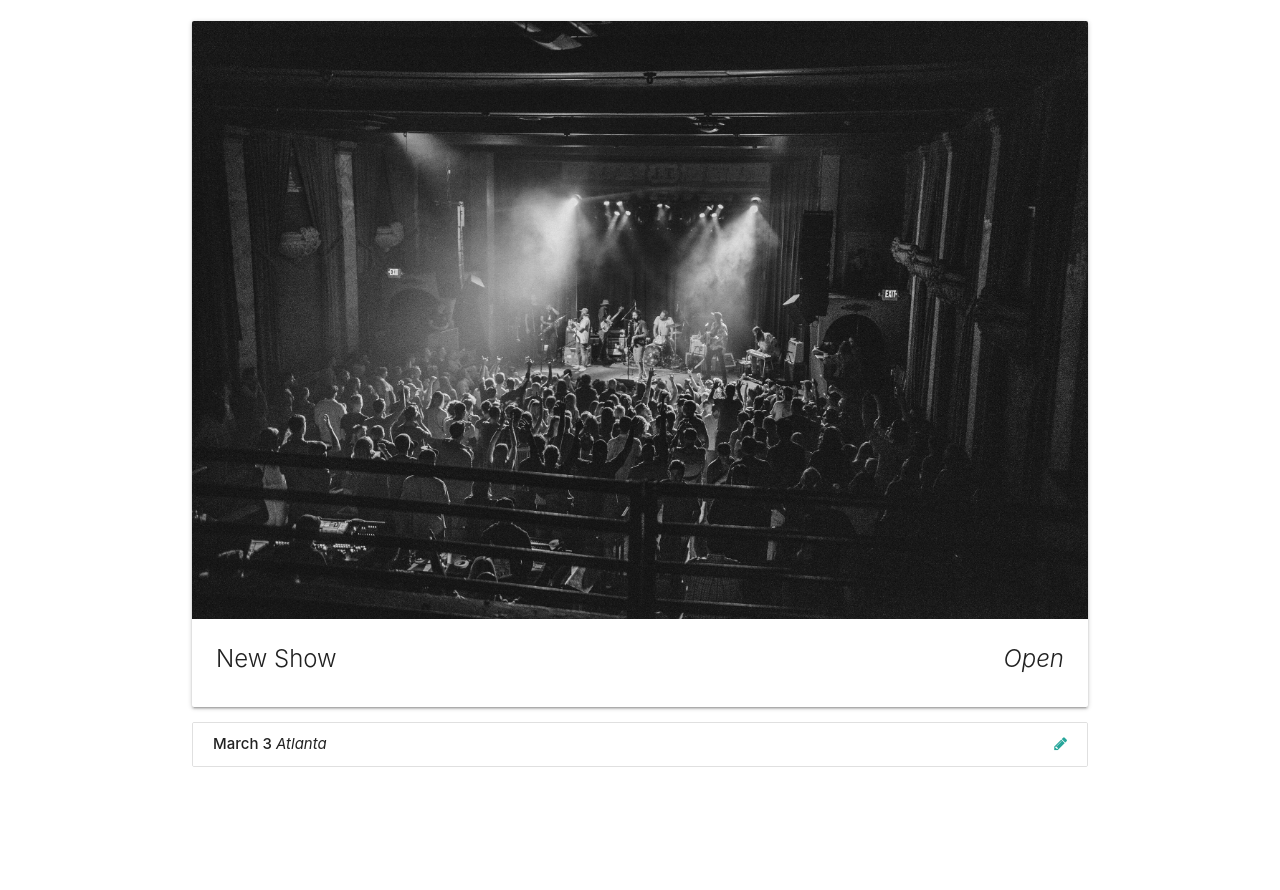
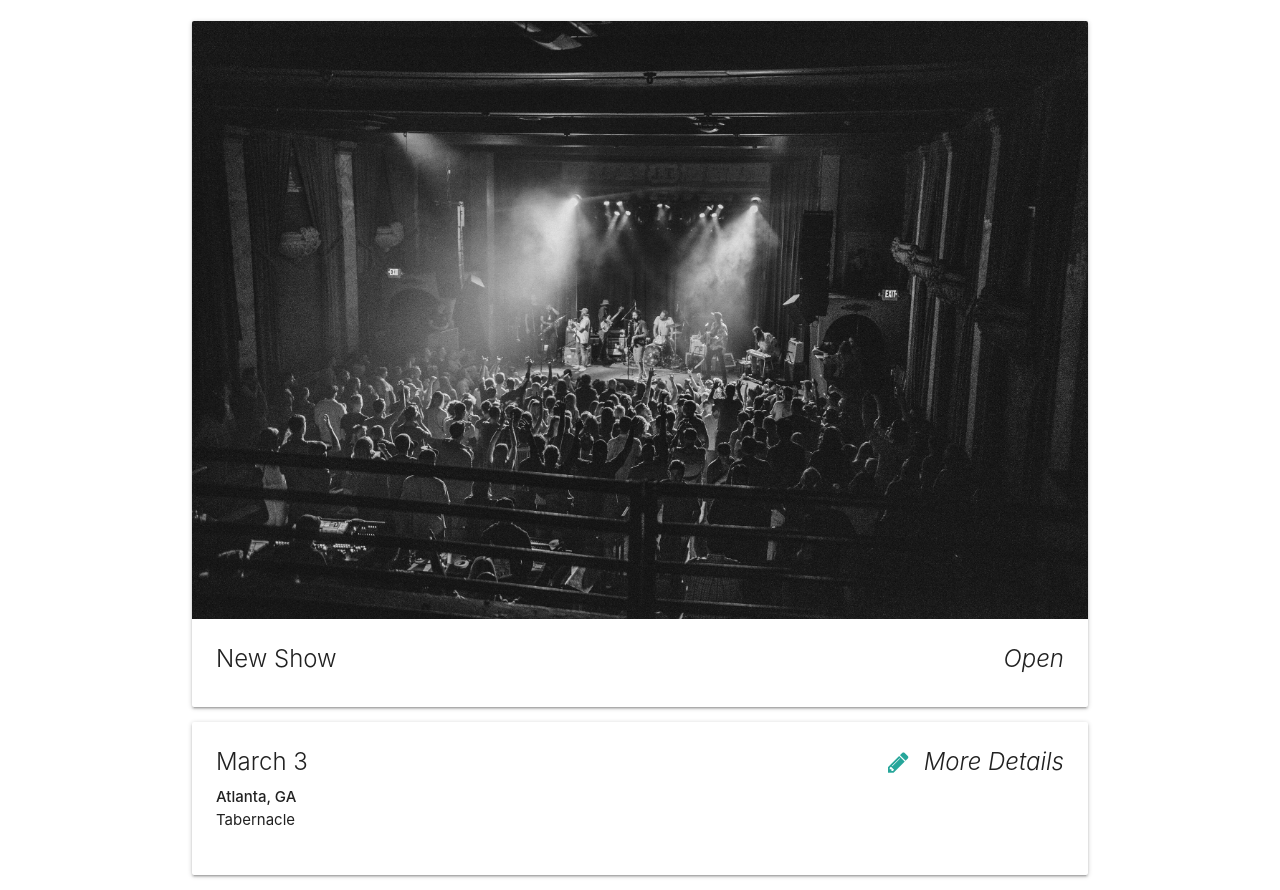
Before and after one commit to jonprine/tonk-adv, a plain HTML site: page index.html in a window 1280 px wide. Shown: the part 73-963 px from the top of the page. Before the commit the page ends 855 px from the top, so only its background shows below. Drawn offline with nearby package versions, Linux system fonts and the light colour scheme.

Commit message:
updated card output

```diff
--- a/app.js
+++ b/app.js
@@ -6,12 +6,12 @@
 //  item controller
 const ItemCtrl = (function(){
     // item constructor
-    const Item = function(id, date, city, eventname, name, deal, deposit, showtime, arrival) {
+    const Item = function(id, date, city, venue, contactname, deal, deposit, showtime, arrival) {
         this.id = id;
         this.date = date;
         this.city = city;
-        this.eventname = eventname;
-        this.name = name;
+        this.venue = venue;
+        this.contactname = contactname;
         this.deal = deal;
         this.deposit = deposit;
         this.showtime = showtime;
@@ -22,8 +22,8 @@ const ItemCtrl = (function(){
     // data structure / state
     const data = {
         items: [
-            {id: 0, date: 'March 3', city: 'Atlanta',
-            eventname: 'Tabernacle', name: 'Scott Orvold',
+            {id: 0, date: 'March 3', city: 'Atlanta, GA',
+            venue: 'Tabernacle', contactname: 'Scott Orvold',
             deal: 10000, deposit: 5000, showtime: 01600,
             arrival: 01200
             }
@@ -62,11 +62,25 @@ const UICtrl = (function() {
 
             items.forEach(function(item){
                 html += `
-                <li class="collection-item" "id=${item.id}">
-                <strong>${item.date}</strong> <em>${item.city}</em>
-                <a href="#" class="secondary-content">
-                <i class="edit-item fa fa-pencil"></i></a>
-                </li>
+                <div class="card-content">
+                <div class="row">
+                <span class="card-title activator grey-text text-darken-4">${item.date}<i class="material-icons right">More Details</i>
+                <a href="#" class="secondary-content"><i class="edit-item fa fa-pencil"></i></a></span>
+                <strong>${item.city}</strong>
+                <p>${item.venue}</p>
+                </div>
+              </div>
+              <div class="card-reveal">
+                <span class="card-title grey-text text-darken-4">Date: ${item.date}<i class="material-icons right">close</i></span>
+                <strong>City: ${item.city}</strong>
+                <p>Venue: ${item.venue}</p>
+                <p>Contact: ${item.contactname}</p>
+                <p>Deal: ${item.deal}</p>
+                <p>Deposit: ${item.deposit}</p>
+                <p>Set Time: ${item.showtime}</p>
+                <p>Arrival Time: ${item.arrival}</p>
+              </div>
+                </div>
                 `;
             });
 
@@ -88,20 +102,20 @@ const UICtrl = (function() {
 // app controller
 const App = (function(ItemCtrl, UICtrl){
     // load event listeners
-    const loadEventListeners = function(){
-        // get UI selectors
-        const UISelectors = UICtrl.getSelectors();
+    // const loadEventListeners = function(){
+    //     // get UI selectors
+    //     const UISelectors = UICtrl.getSelectors();
 
-        // add item event
-        document.querySelector(UISelectors.addBtn).addEventListener('click', itemAddSubmit);
+    //     // add item event
+    //     document.querySelector(UISelectors.addBtn).addEventListener('click', itemAddSubmit);
 
-        // add item submit
-        const itemAddSubmit = function(e) {
-            console.log('Add');
+    //     // add item submit
+    //     const itemAddSubmit = function(e) {
+    //         console.log('Add');
 
-            e.preventDefault();
-        }
-    }
+    //         e.preventDefault();
+    //     }
+    // }
     // public meothods
     return {
         init: function() {
@@ -114,7 +128,7 @@ const App = (function(ItemCtrl, UICtrl){
             UICtrl.populateItemList(items);
 
             // load event listners
-            loadEventListeners();
+            // loadEventListeners();
         }
     }
 
--- a/index.html
+++ b/index.html
@@ -37,7 +37,7 @@
             <div class="card-reveal">
                 <span class="card-title grey-text text-darken-4">Show Details<i
                         class="material-icons right">Close</i></span>
-                        <br>
+                <br>
                 <div class="col">
                     <div class="row">
                         <div class="input-field col s6">
@@ -51,8 +51,8 @@
                     </div>
                     <div class="row">
                         <div class="input-field col s6">
-                            <input type="text" placeholder="Add event" id="item-eventname">
-                            <label for="item-event">Event Name</label>
+                            <input type="text" placeholder="Add venue" id="item-venue">
+                            <label for="item-venue">Venue</label>
                         </div>
                         <div class="input-field col s6">
                             <input type="text" placeholder="Name" id="item-name">
@@ -84,8 +84,9 @@
                 </div>
             </div>
         </div>
+
         <!-- Show dates -->
-        <ul id="item-list" class="collection"></ul>
+        <div id="item-list" class="card"></div>
     </div>
 
     <script src="https://code.jquery.com/jquery-3.5.1.min.js"
```
